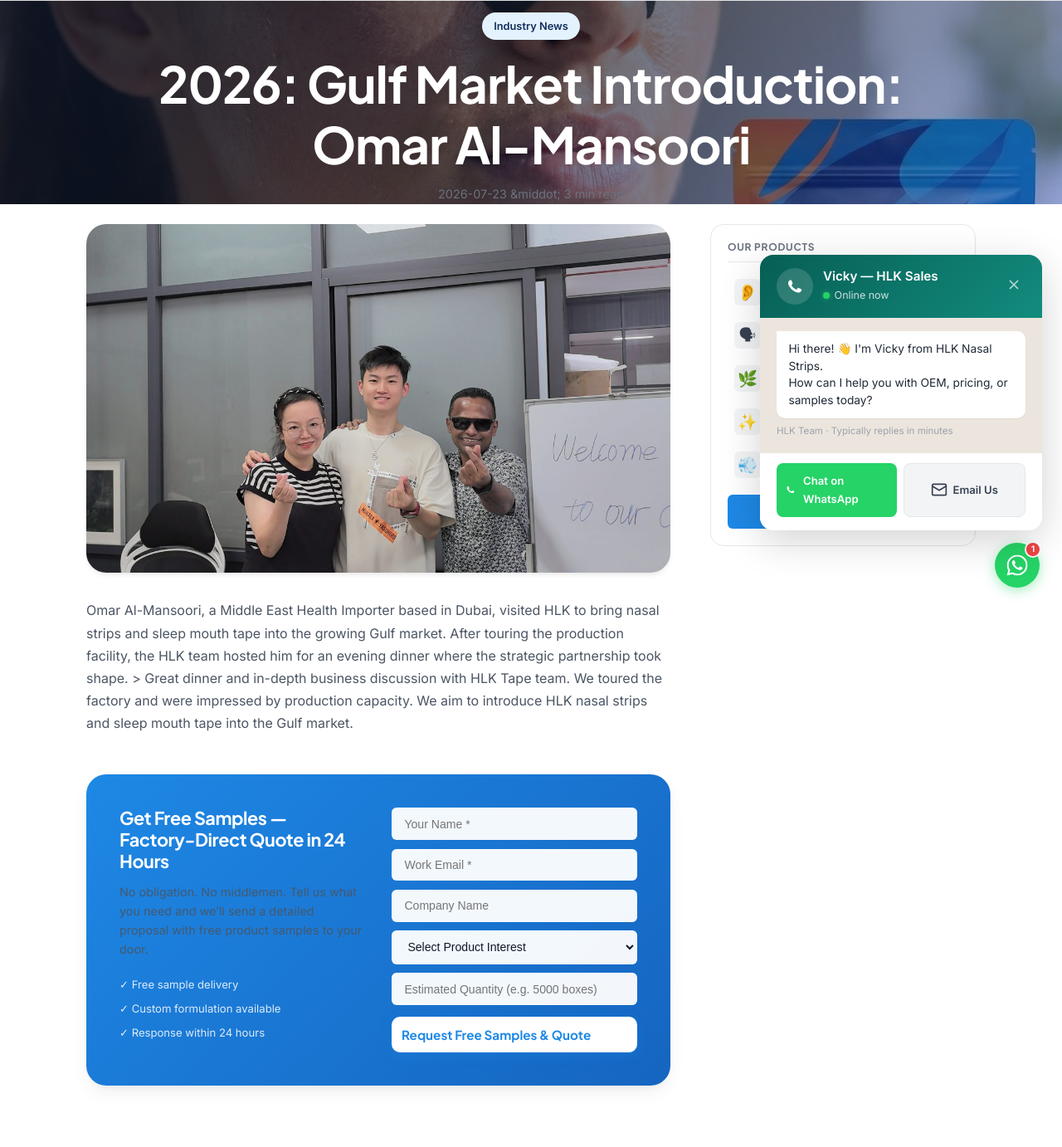
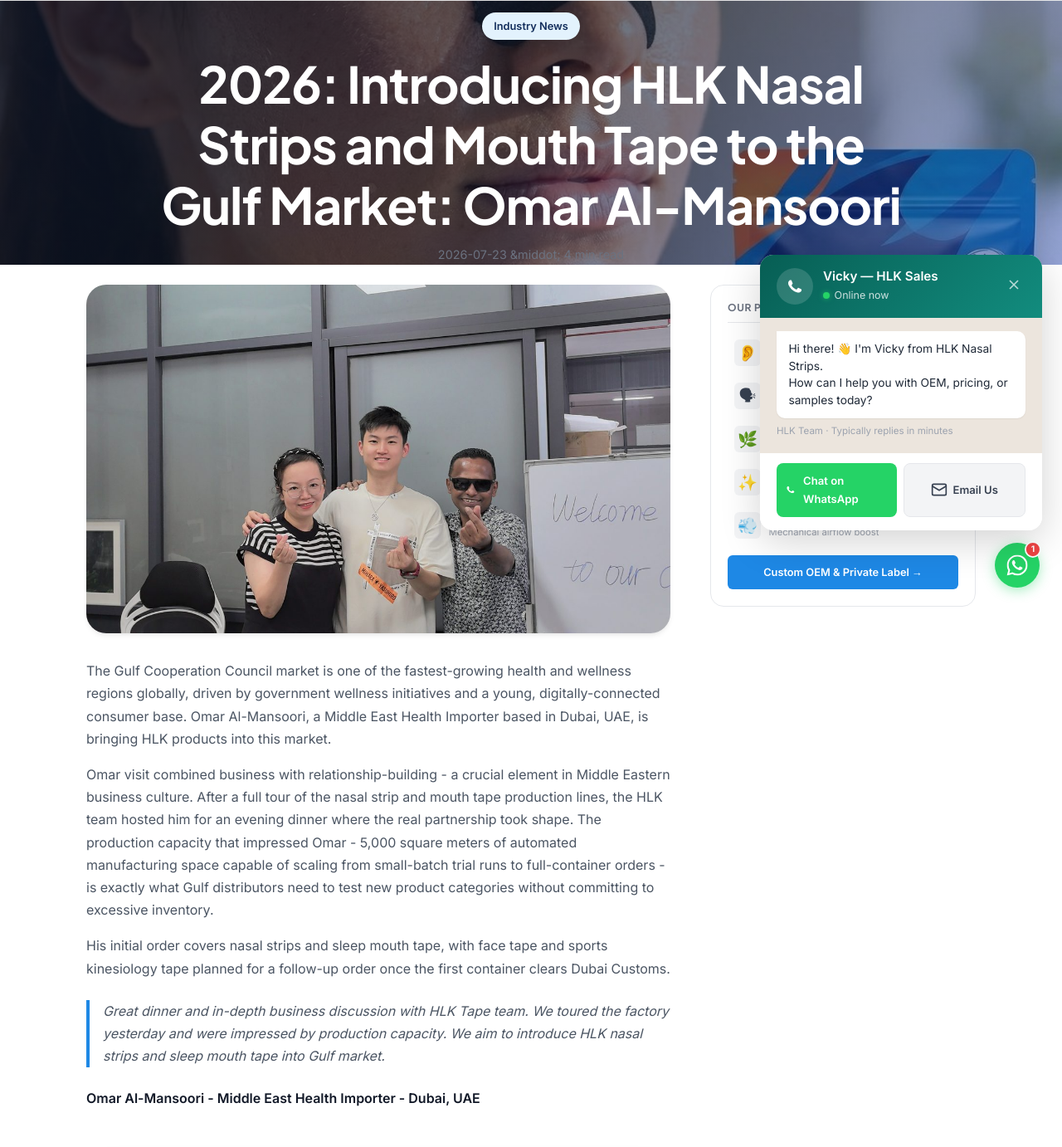
Before and after one commit to hokithree7/hlk-nasal-strips, an Astro site: page /blog/omar-al-mansoori-hlk-gulf-market-2026 in a window 1280 px wide. Shown: the part 65-1447 px from the top of the page at 83% size. Built offline with nearby package versions, Linux system fonts and the light colour scheme; Astro itself is replaced by a stand-in of ours.

Commit message:
Blog post: 2026: Introducing HLK Nasal Strips and Mouth Tape to the Gulf Market: Omar Al-Mansoori

```diff
--- a/src/content/blog/omar-al-mansoori-hlk-gulf-market-2026.md
+++ b/src/content/blog/omar-al-mansoori-hlk-gulf-market-2026.md
@@ -1,10 +1,18 @@
 ---
-title: "2026: Gulf Market Introduction: Omar Al-Mansoori"
+title: "2026: Introducing HLK Nasal Strips and Mouth Tape to the Gulf Market: Omar Al-Mansoori"
 date: "2026-07-23"
-excerpt: "Omar Al-Mansoori visited HLK to introduce nasal strips and mouth tape into the Gulf market."
+excerpt: "Omar Al-Mansoori, Middle East Health Importer based in Dubai, visited HLK to introduce nasal strips and sleep mouth tape into the Gulf market."
 category: "Industry News"
-readTime: "3 min read"
+readTime: "4 min read"
 cover: "/images/blog/omar-al-mansoori-hlk-gulf-market-2026.jpg"
 ---
 
-Omar Al-Mansoori, a Middle East Health Importer based in Dubai, visited HLK to bring nasal strips and sleep mouth tape into the growing Gulf market. After touring the production facility, the HLK team hosted him for an evening dinner where the strategic partnership took shape. > Great dinner and in-depth business discussion with HLK Tape team. We toured the factory and were impressed by production capacity. We aim to introduce HLK nasal strips and sleep mouth tape into the Gulf market.
+The Gulf Cooperation Council market is one of the fastest-growing health and wellness regions globally, driven by government wellness initiatives and a young, digitally-connected consumer base. Omar Al-Mansoori, a Middle East Health Importer based in Dubai, UAE, is bringing HLK products into this market.
+
+Omar visit combined business with relationship-building - a crucial element in Middle Eastern business culture. After a full tour of the nasal strip and mouth tape production lines, the HLK team hosted him for an evening dinner where the real partnership took shape. The production capacity that impressed Omar - 5,000 square meters of automated manufacturing space capable of scaling from small-batch trial runs to full-container orders - is exactly what Gulf distributors need to test new product categories without committing to excessive inventory.
+
+His initial order covers nasal strips and sleep mouth tape, with face tape and sports kinesiology tape planned for a follow-up order once the first container clears Dubai Customs.
+
+> Great dinner and in-depth business discussion with HLK Tape team. We toured the factory yesterday and were impressed by production capacity. We aim to introduce HLK nasal strips and sleep mouth tape into Gulf market.
+
+**Omar Al-Mansoori - Middle East Health Importer - Dubai, UAE**
```
